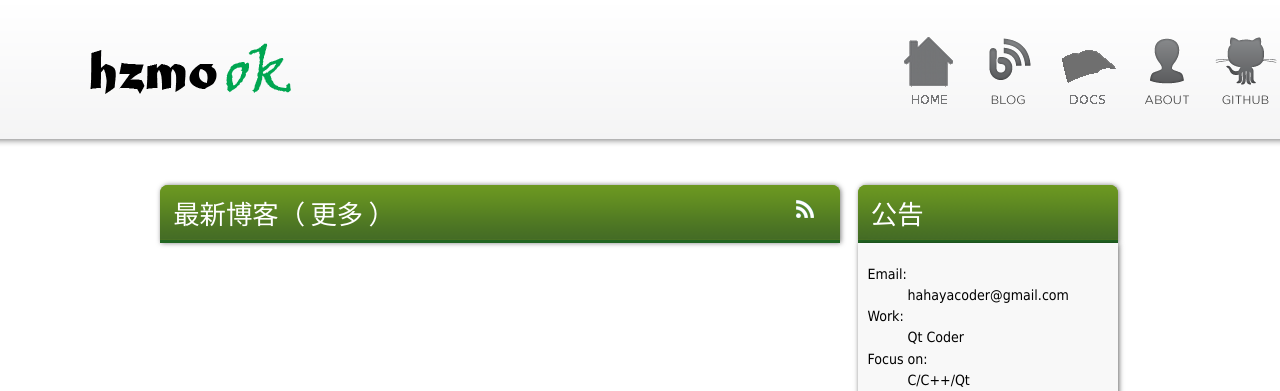
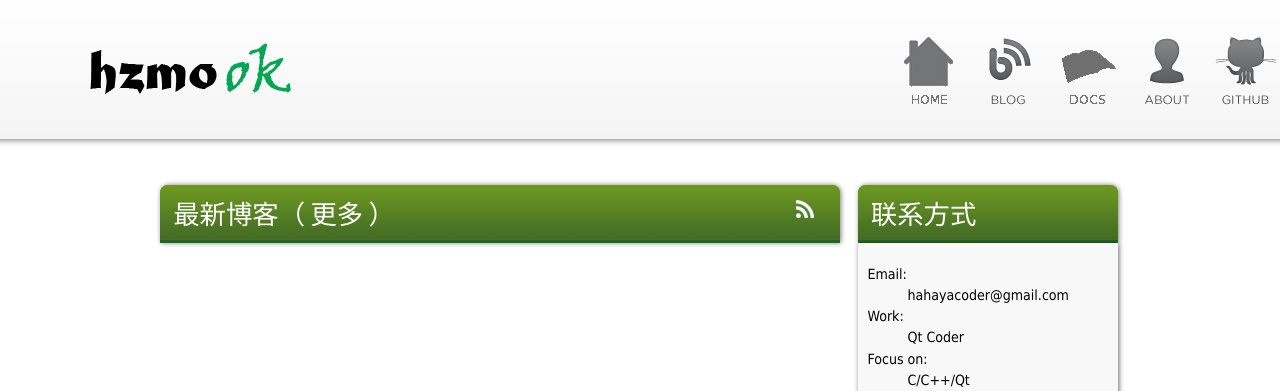
Before and after one commit to hahaya/hahaya.github.com, a Jekyll site: the page built from index.html, in a window 1280 px wide. Shown: the top 391 px of the page. Built offline with Jekyll 4.4.1, drawn with Linux system fonts in a browser that asks for light colours; Markdown is read by kramdown in place of the engine named in the settings.

Commit message:
change index.html

```diff
--- a/index.html
+++ b/index.html
@@ -22,7 +22,7 @@ full_posts: 3
 </div>
 
 <div class='home-box' id='home-right'>
-  <h2>公告</h2>
+  <h2>联系方式</h2>
   <div class='sidebar'>
     <div class="sidebar-item">
     <dl>
```
